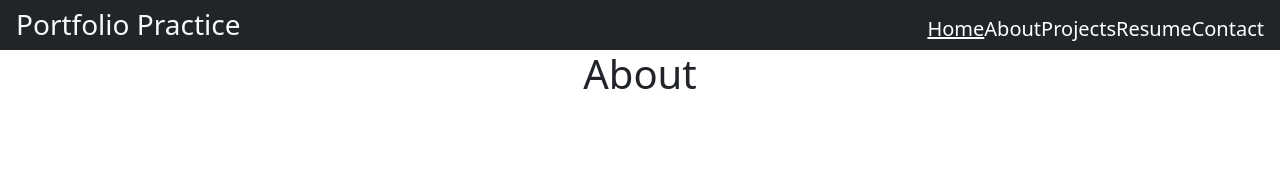
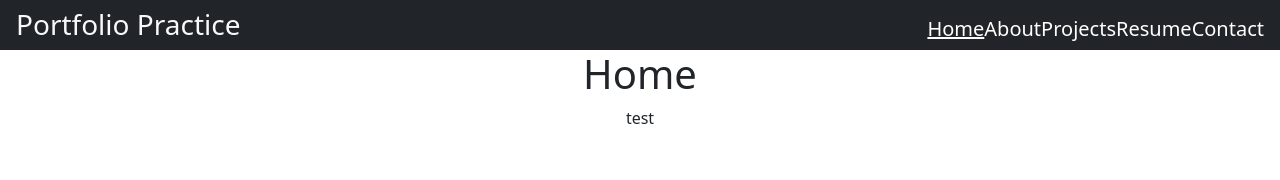
Before and after one commit to apohl53/Professional_Portfolio, a React (Vite) app: page / in a window 1280 px wide. Shown: the top 180 px of the page. Built offline with nearby package versions, Linux system fonts and the light colour scheme.

Commit message:
reworked routes and added nav link css

```diff
--- a/src/App.jsx
+++ b/src/App.jsx
@@ -7,6 +7,8 @@ import About from "./pages/About";
 import Contact from "./pages/Contact";
 // import Resume from './pages/Resume'
 import Footer from "./components/Footer";
+import Home from "./pages/Home";
+import AboutMe from "./components/AboutMe";
 
 function App() {
   return (
@@ -14,7 +16,8 @@ function App() {
       <Header />
 
       <Routes>
-        <Route path="/" element={<About />} />
+        <Route path="/" element={<Home />} />
+        <Route path="/about" element={<AboutMe />} />
         {/* <Route path="/portfolio" element={<Portfolio />} /> */}
         <Route path="/contact" element={<Contact />} />
         {/* <Route path="/resume" element={<Resume />} /> */}
--- a/src/index.scss
+++ b/src/index.scss
@@ -129,3 +129,7 @@ main {
 .header .navbar .navbar-expand-lg .navbar-light {
   background: black;
 }
+
+.nav-link {
+  margin-right: 10px;
+}
```
Also changed, not shown: src/components/Navigation.jsx (deleted).
